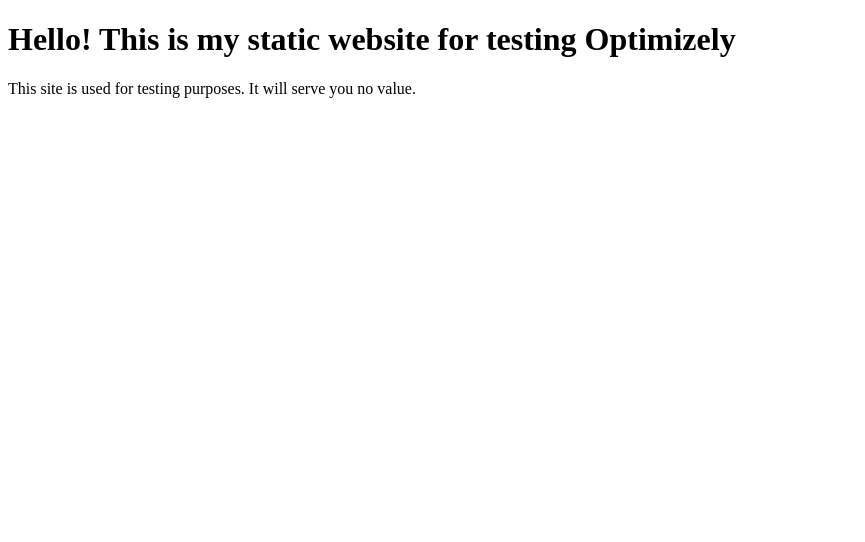
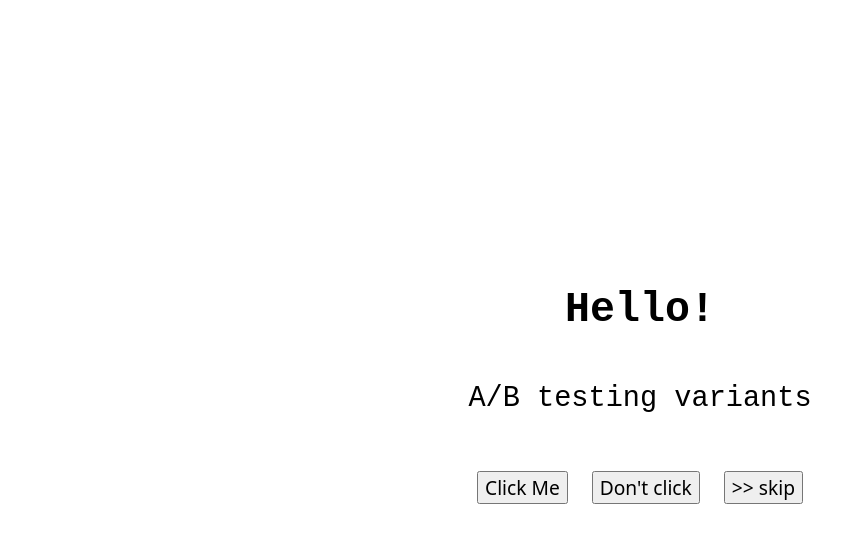
Before and after one commit to prashanth-sams/prashanth-sams.github.io, a plain HTML site: page index.html in a window 1280 px wide. Shown: the whole page, without its empty margins (0-865 px from the left). Drawn offline with Linux system fonts and the light colour scheme.

Commit message:
added vairants in UI

```diff
--- a/index.html
+++ b/index.html
@@ -4,9 +4,16 @@
         <meta http-equiv="Content-Type" content="text/html; charset=UTF-8">
         <meta http-equiv="X-UA-Compatible" content="IE=edge">
         <title>Prashanth Sams</title>
+        <link rel="stylesheet" href="./public/style.css">
     </head>
     <body>
-        <h1>Hello! This is my static website for testing Optimizely</h1>
-        <p>This site is used for testing purposes. It will serve you no value.</p>
+        <h1 class='center font'>Hello!</h1>
+        <div class='center'>
+            <p class='paraFont'>A/B testing variants</p>
+            </br>
+            <button class='buttonFont' id='click-me'>Click Me</button>
+            <button class='buttonFont' id='dont-click'>Don't click</button>
+            <button class='buttonFont' id='skip'>>> skip</button>
+        </div>
     </body>
 </html>
--- /dev/null
+++ b/public/style.css
@@ -0,0 +1,36 @@
+.center {
+    margin: auto;
+    text-align: center;
+    padding: 10px;
+}
+
+.font {
+    font-family: monospace;
+    font-size: 3.2em;
+}
+
+.paraFont {
+    font-family: monospace;
+    font-size: 2.2em;
+}
+
+.buttonFont {
+    font-family: system-ui;
+    font-size: 1.2em;
+    cursor: pointer;
+    margin: 10px;
+}
+
+html, body {
+    height: 100%;
+}
+
+html {
+    display: table;
+    margin: auto;
+}
+
+body {
+    display: table-cell;
+    vertical-align: middle;
+}
--- a/public/tracking.js
+++ b/public/tracking.js
@@ -9,7 +9,7 @@ var userId = "user123";
 */
 
 // We need some way to identify which experiment is active for a given page.
-var experimentKey = 'exampleExperiment';
+var experimentKey = 'sac_stg_test';
 var variationKey = optimizelyClientInstance.activate(experimentKey, userId);
 
 // Take experimentKey and variationKey and send off to Adobe Analytics.
```
Also changed, not shown: public/project_js.js (+15 -6 lines), 1 other file.
